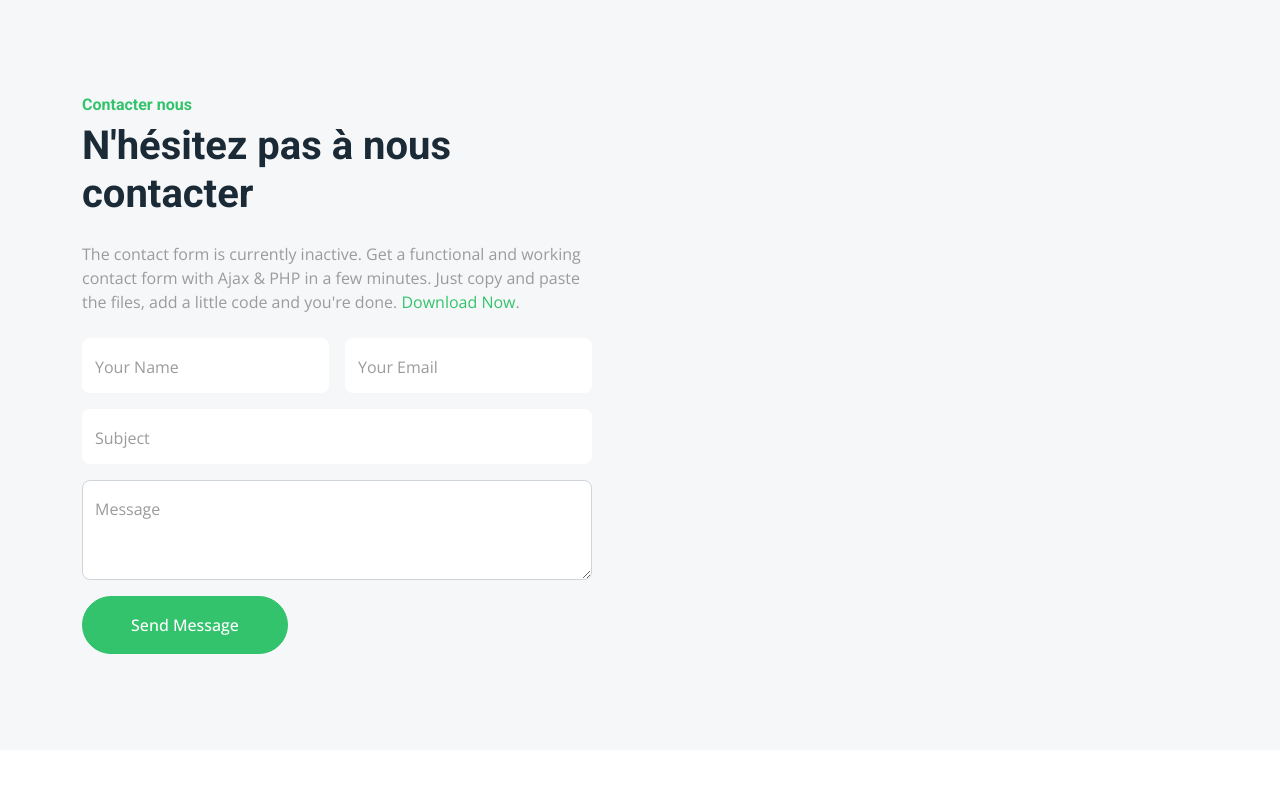
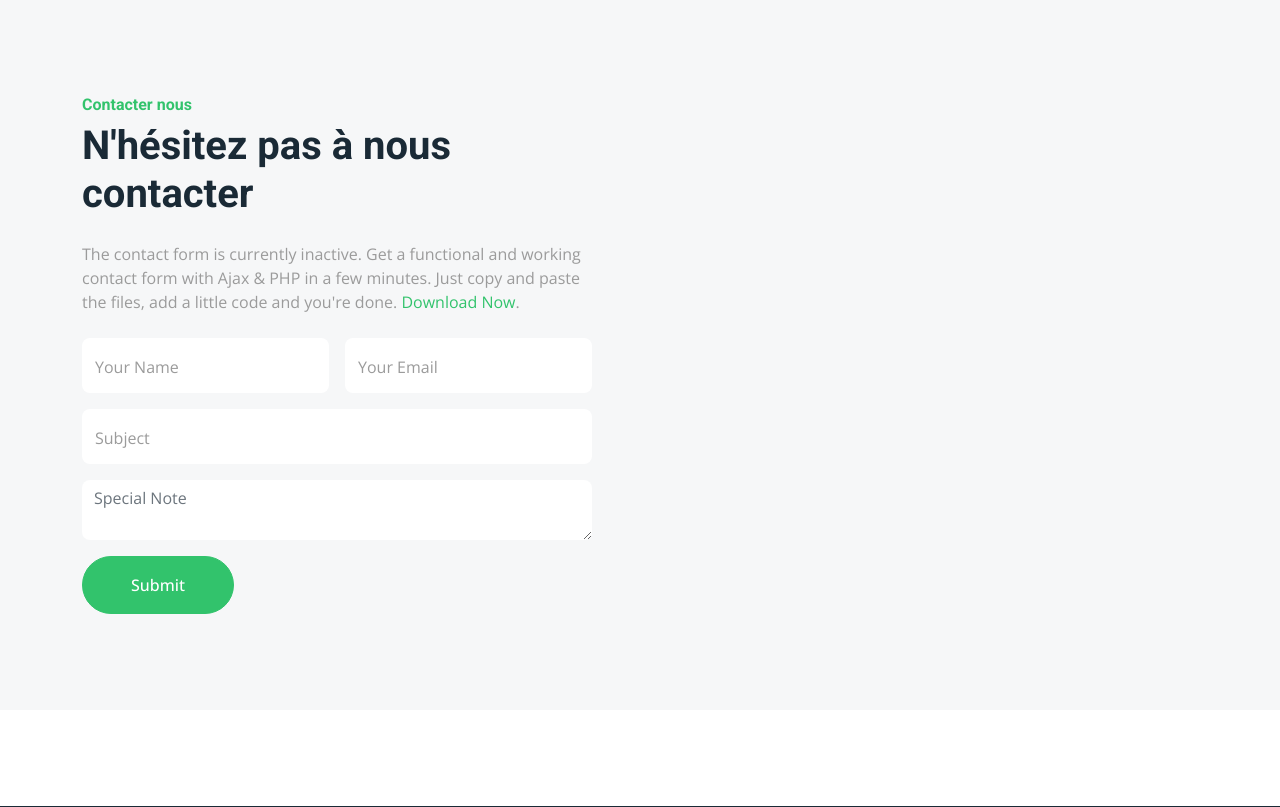
Before and after one commit to chems-consult-energie/worlwideenergia, a Flask app: page /contact in a window 1280 px wide. Shown: the part 481-1288 px from the top of the page. Run offline with Flask 3, Linux system fonts and the light colour scheme; some libraries are stand-ins or nearby versions.

Commit message:
Mise à jour de contact.html

```diff
--- a/templates/contact.html
+++ b/templates/contact.html
@@ -51,11 +51,22 @@
                                 <div class="col-12">
                                     <div class="form-floating">
                                         <input type="text" name="subject" class="form-control border-0" placeholder="Subject" style="height: 55px;">
-                                        <!--<input type="text" class="form-control" id="subject" placeholder="Subject">-->
+
                                         <label for="subject">Subject</label>
                                     </div>
                                 </div>
+
+
                                 <div class="col-12">
+                                   <textarea name="message" class="form-control border-0" placeholder="Special Note"></textarea>
+                                </div>
+                                  <div class="col-12">
+                                    <button class="btn btn-primary rounded-pill py-3 px-5" type="submit">Submit</button>
+                                  </div>
+
+
+
+                                <!--<div class="col-12">
                                     <div class="form-floating">
                                         <textarea class="form-control" placeholder="Leave a message here" id="message" style="height: 100px"></textarea>
                                         <label for="message">Message</label>
@@ -63,7 +74,7 @@
                                 </div>
                                 <div class="col-12">
                                     <button class="btn btn-primary rounded-pill py-3 px-5" type="submit">Send Message</button>
-                                </div>
+                                </div>-->
                             </div>
                         </form>
                     </div>
```
